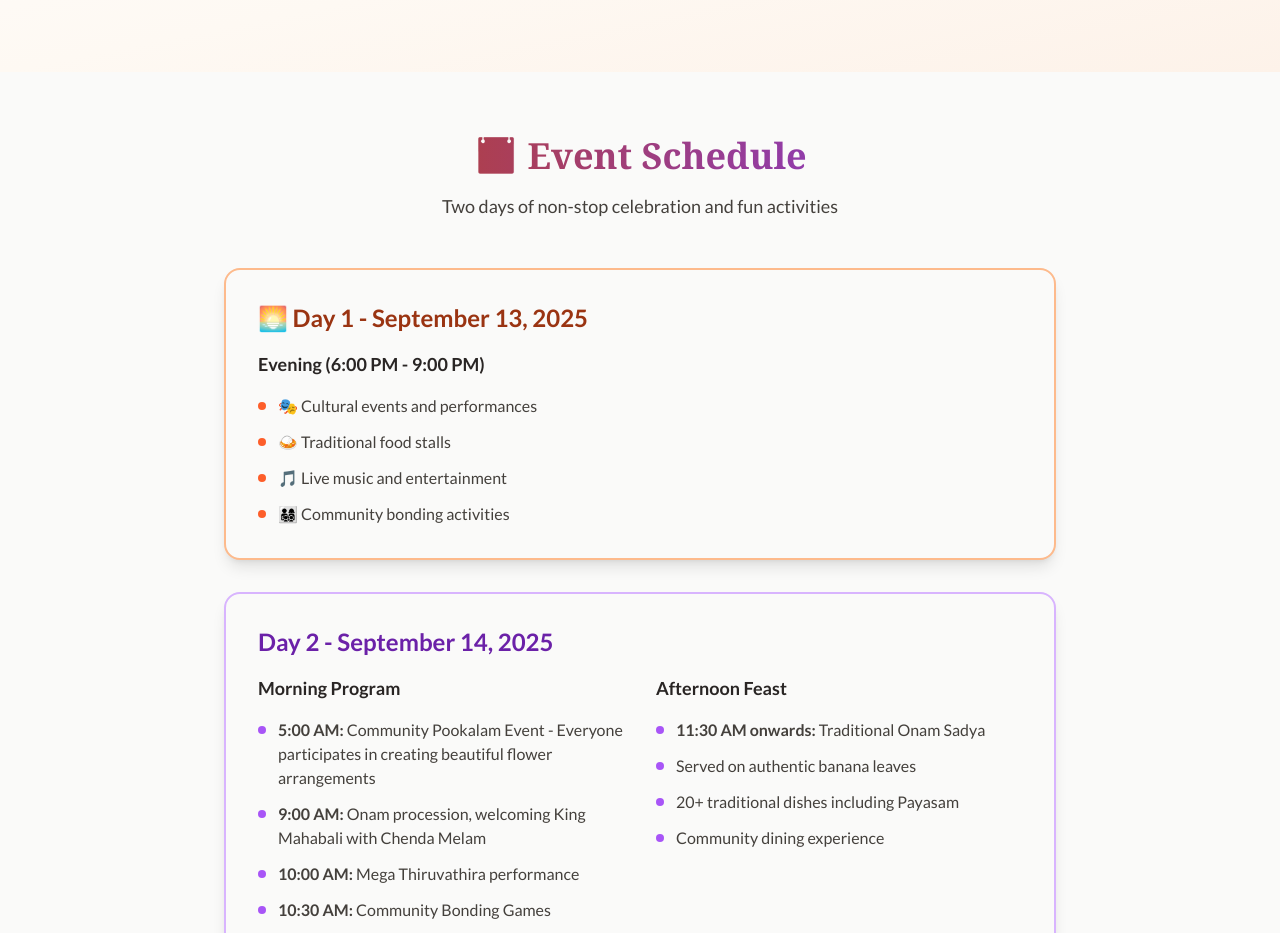
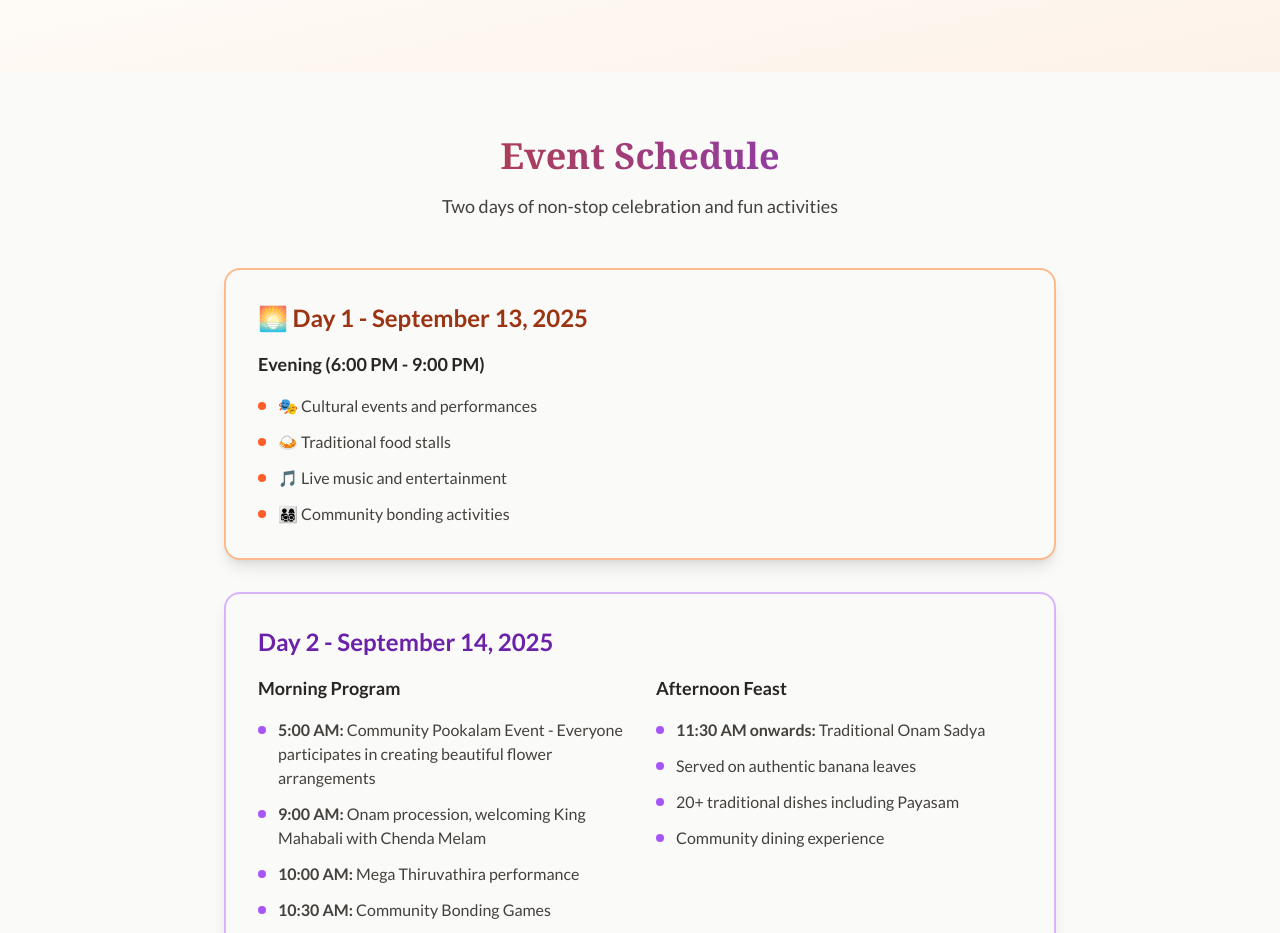
Before and after one commit to ebyed/InfinityMalayalees, a React (Vite) app: page /onam-2025 in a window 1280 px wide. Shown: the part 1240-2173 px from the top of the page. Built offline with nearby package versions, Linux system fonts and the light colour scheme; no server answers.

Commit message:
Updated Onam2025.tsx

```diff
--- a/src/pages/Onam2025.tsx
+++ b/src/pages/Onam2025.tsx
@@ -166,7 +166,7 @@ const Onam2025: React.FC = () => {
             <div className="max-w-4xl mx-auto px-4 sm:px-6 lg:px-8">
               <div className="text-center mb-12">
                 <h2 className="text-3xl md:text-4xl font-bold bg-gradient-to-r from-terracotta-700 to-plum-700 dark:from-terracotta-400 dark:to-plum-400 bg-clip-text text-transparent mb-4 font-serif">
-                  📅 Event Schedule
+                  Event Schedule
                 </h2>
                 <p className="text-lg text-stone-700 dark:text-stone-200 font-medium">
                   Two days of non-stop celebration and fun activities
```
